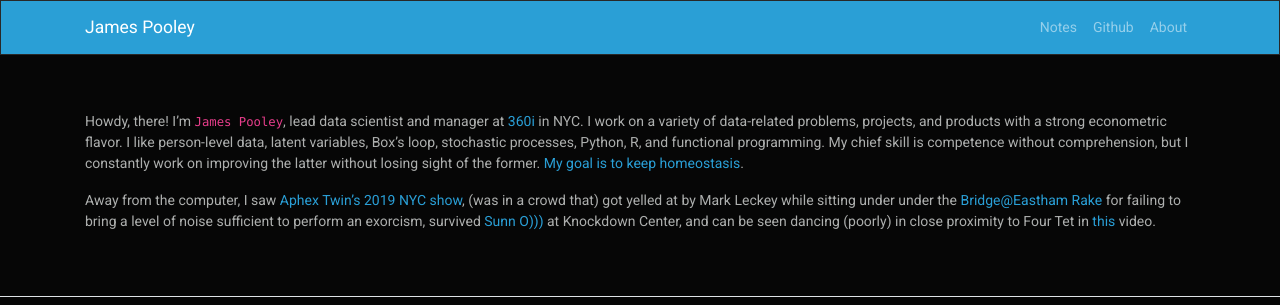
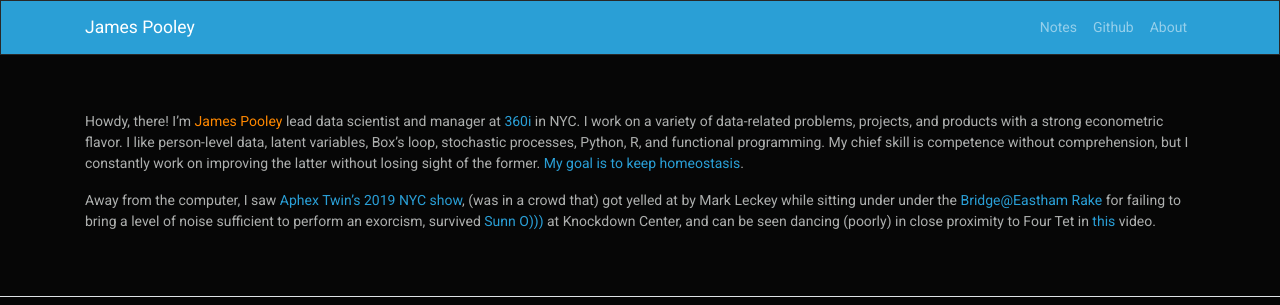
Before and after one commit to jamespooley/archived-jamespooley.github.io, a Jekyll site: the page built from about.md, in a window 1280 px wide. Shown: the top 305 px of the page. Built offline with Jekyll 4.4.1, drawn with Linux system fonts in a browser that asks for light colours; our own code applies the rules of GitHub Pages for plain Markdown files.

Commit message:
Fix color formatting on my name

```diff
--- a/about.md
+++ b/about.md
@@ -1,4 +1,5 @@
-Howdy, there! I'm `James Pooley`, lead data scientist and manager at [360i](https://360i.com/capabilities/analytics/) in NYC. I work on a variety of
+Howdy, there! I'm <span class="text-warning">James Pooley</span>
+lead data scientist and manager at [360i](https://360i.com/capabilities/analytics/) in NYC. I work on a variety of
 data-related problems, projects, and products with a strong econometric flavor. I like person-level data, latent variables, Box's loop, stochastic processes, Python, R, and functional programming. My chief skill is competence without comprehension,
 but I constantly work on improving the latter without losing sight of the former. [My goal is to keep
 homeostasis](https://www.youtube.com/watch?v=8X1QkseVjIY&t).
```
